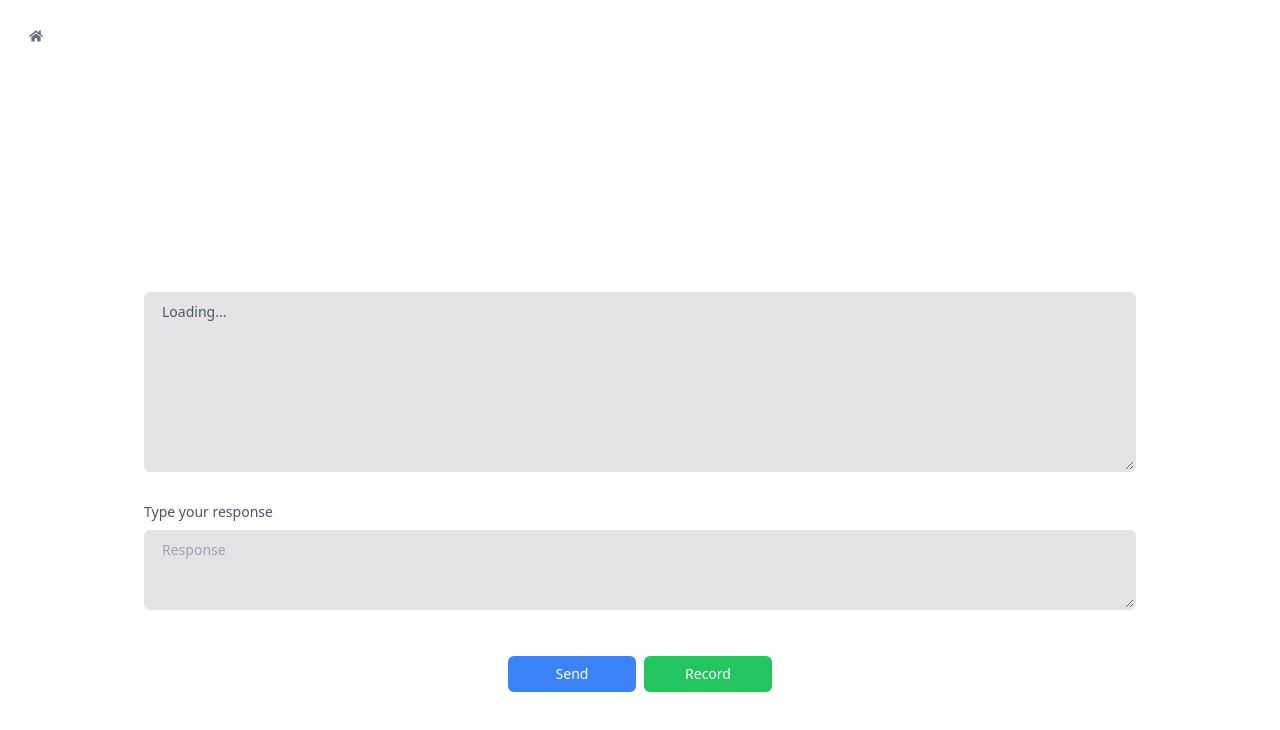
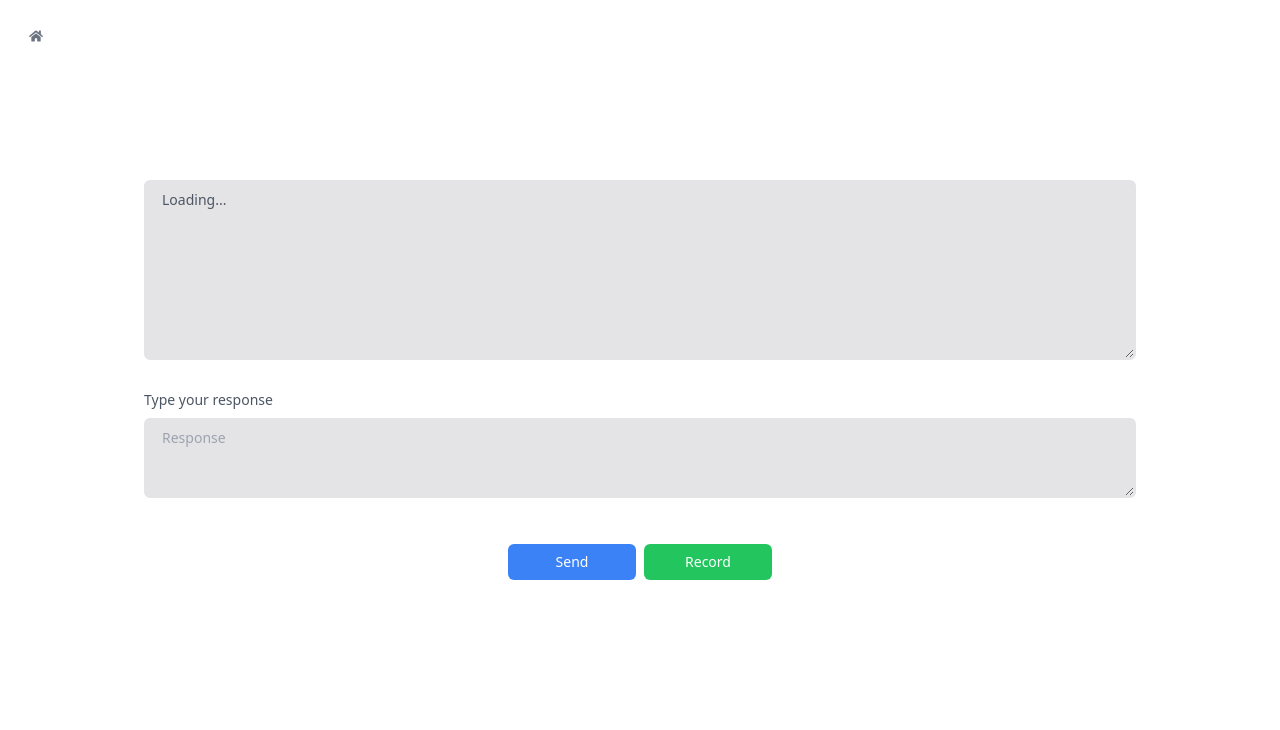
Before and after one commit to adrianespinoza1998/job-interview, a React (Vite) app: page /interview in a window 1280 px wide. Shown: the top 730 px of the page. Built offline with nearby package versions, Linux system fonts and the light colour scheme; no server answers.

Commit message:
fix styles

```diff
--- a/src/components/AddJobApply.tsx
+++ b/src/components/AddJobApply.tsx
@@ -36,7 +36,7 @@ export const AddJobApply = () => {
   };
 
   return (
-    <form className="p-5 sm:px-12 md:px-36 mt-52" onSubmit={submit}>
+    <form className="p-5 sm:px-12 md:px-36 mt-40" onSubmit={submit}>
       <div className="mb-6">
         <label
           htmlFor="job_position"
--- a/src/components/Interview.tsx
+++ b/src/components/Interview.tsx
@@ -73,7 +73,7 @@ export const Interview = () => {
   }, [audio]);
 
   return (
-    <form className="p-5 sm:px-12 md:px-36 mt-52" onSubmit={submit}>
+    <form className="p-5 sm:px-12 md:px-36 mt-40" onSubmit={submit}>
       <div className="mb-6">
         <textarea
           value={load ? "Loading..." : aiResponse}
--- a/src/components/NavBar.tsx
+++ b/src/components/NavBar.tsx
@@ -9,7 +9,7 @@ export const NavBar = () => {
   };
 
   return (
-    <nav className="bg-white border-gray-200 dark:bg-gray-900">
+    <nav className="bg-white border-gray-200 dark:bg-gray-900 fixed top-0 left-0 w-full">
       <div className="max-w-screen-xl sm:h-16 flex flex-wrap items-center justify-between mx-auto p-4">
         <button
           type="button"
```
Also changed, not shown: 1 other file (tests, documents, lock files or other folders).
